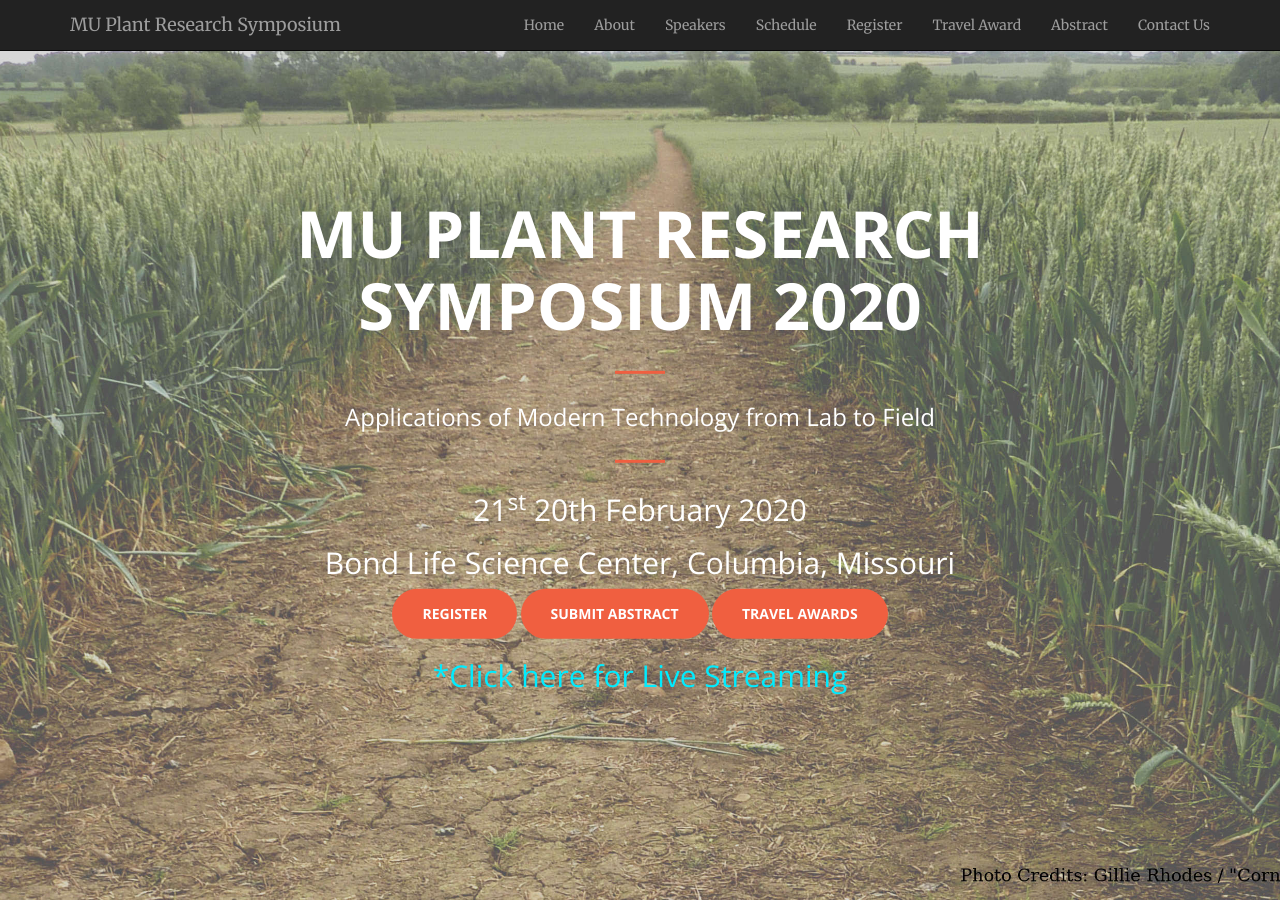
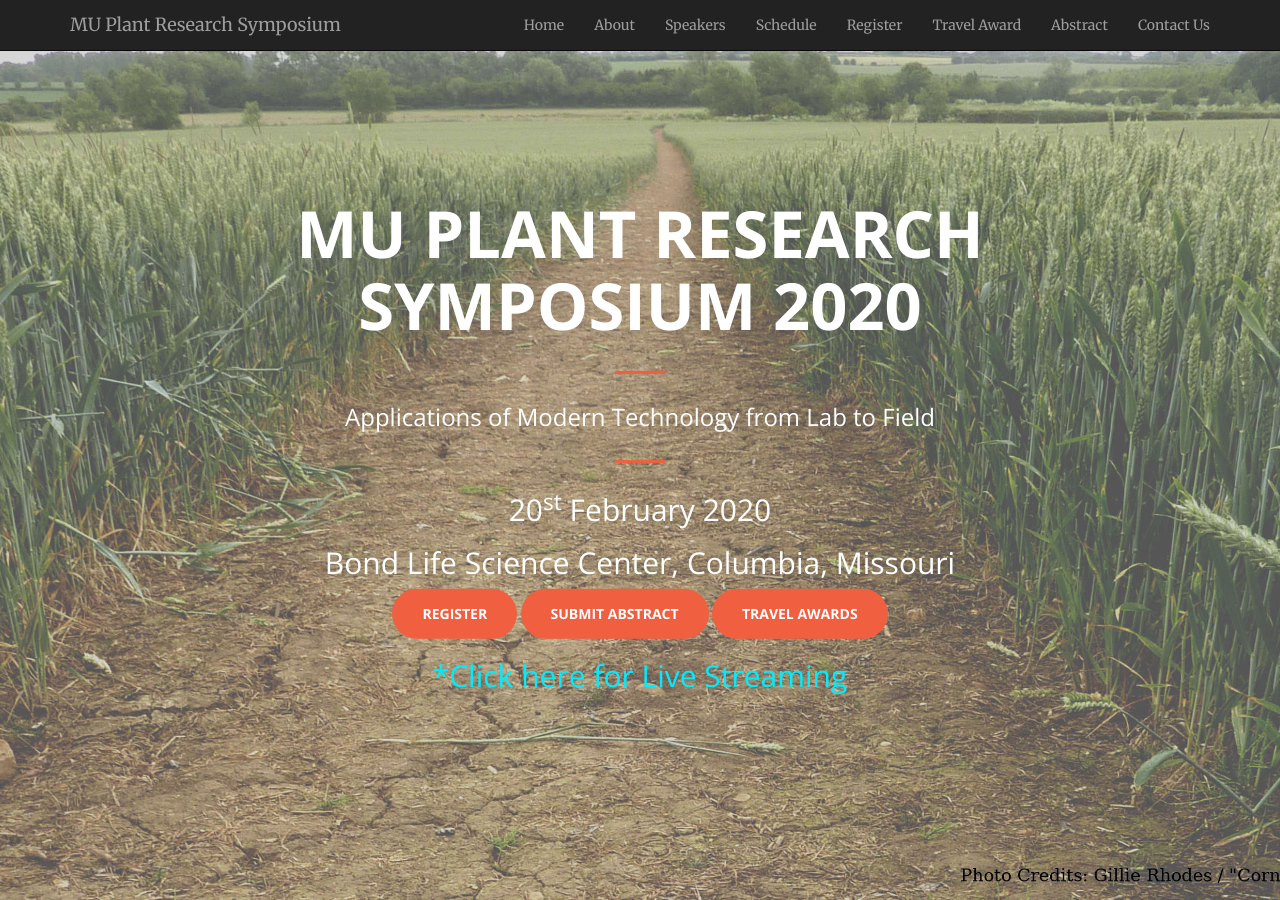
Before and after one commit to mupioneersymposium/mupioneersymposium.github.io, a Jekyll site: the page built from index.html, in a window 1280 px wide and 900 px high. Built offline with Jekyll 4.4.1, drawn with Linux system fonts in a browser that asks for light colours.

Commit message:
Update header.html

```diff
--- a/_includes/header.html
+++ b/_includes/header.html
@@ -5,7 +5,7 @@
             <hr>
             <h3>Applications of Modern Technology from Lab to Field</h3>
             <hr>
-            <h2>21<sup>st</sup> 20th February 2020</h2>
+            <h2>20<sup>st</sup> February 2020</h2>
             <h2>Bond Life Science Center, Columbia, Missouri</h2>
             <a target="_blank" href="register.html" class="btn btn-primary btn-xl page-scroll">Register</a>
             <a target="_blank" href="abstract.html" class="btn btn-primary btn-xl page-scroll">Submit Abstract</a>
```
